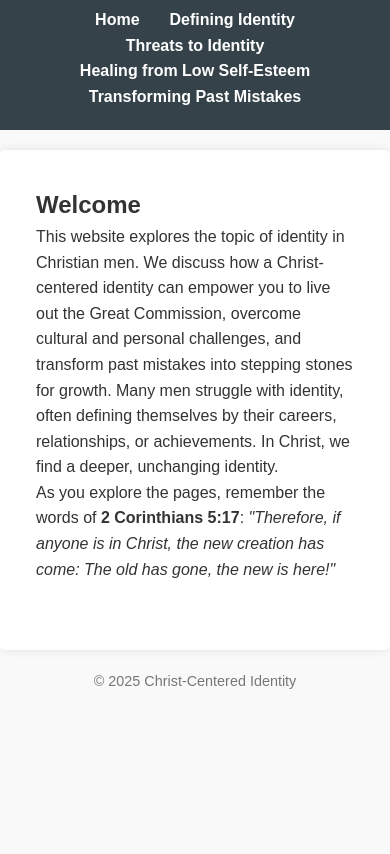
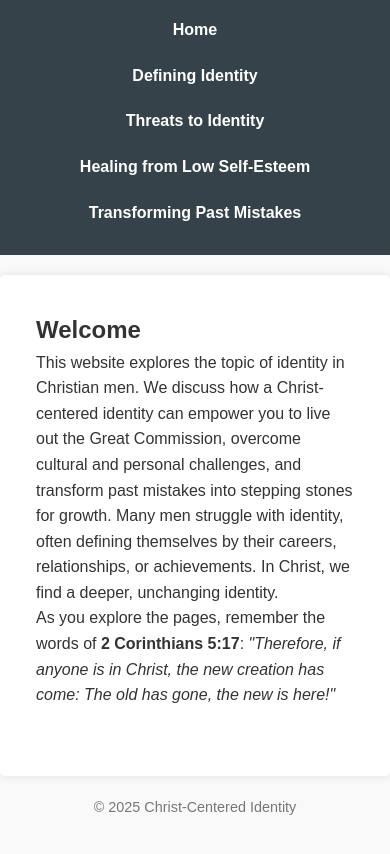
Before and after one commit to singhdonald/christianity, a plain HTML site: page index.html in a window 390 px wide. Shown: the part 74-928 px from the top of the page. Before the commit the page ends 844 px from the top, so only its background shows below. Drawn offline with Linux system fonts and the light colour scheme.

Commit message:
Update style.css

```diff
--- a/style.css
+++ b/style.css
@@ -71,3 +71,34 @@
   section {
     padding: 1em; /* Adjust the value as needed */
   }
+
+  /* Existing styles for the navigation menu */
+nav ul {
+  display: flex;
+  justify-content: center;
+  list-style: none;
+  padding: 0;
+  margin: 0;
+}
+
+nav ul li {
+  margin: 0 15px;
+}
+
+nav ul li a {
+  text-decoration: none;
+  color: #fff;
+  font-weight: bold;
+}
+
+/* Responsive styles for mobile devices */
+@media screen and (max-width: 768px) {
+  nav ul {
+    flex-direction: column;   /* Stack the menu items vertically */
+    align-items: center;        /* Center the items horizontally */
+  }
+
+  nav ul li {
+    margin: 10px 0;           /* Add some vertical spacing between items */
+  }
+}
```
